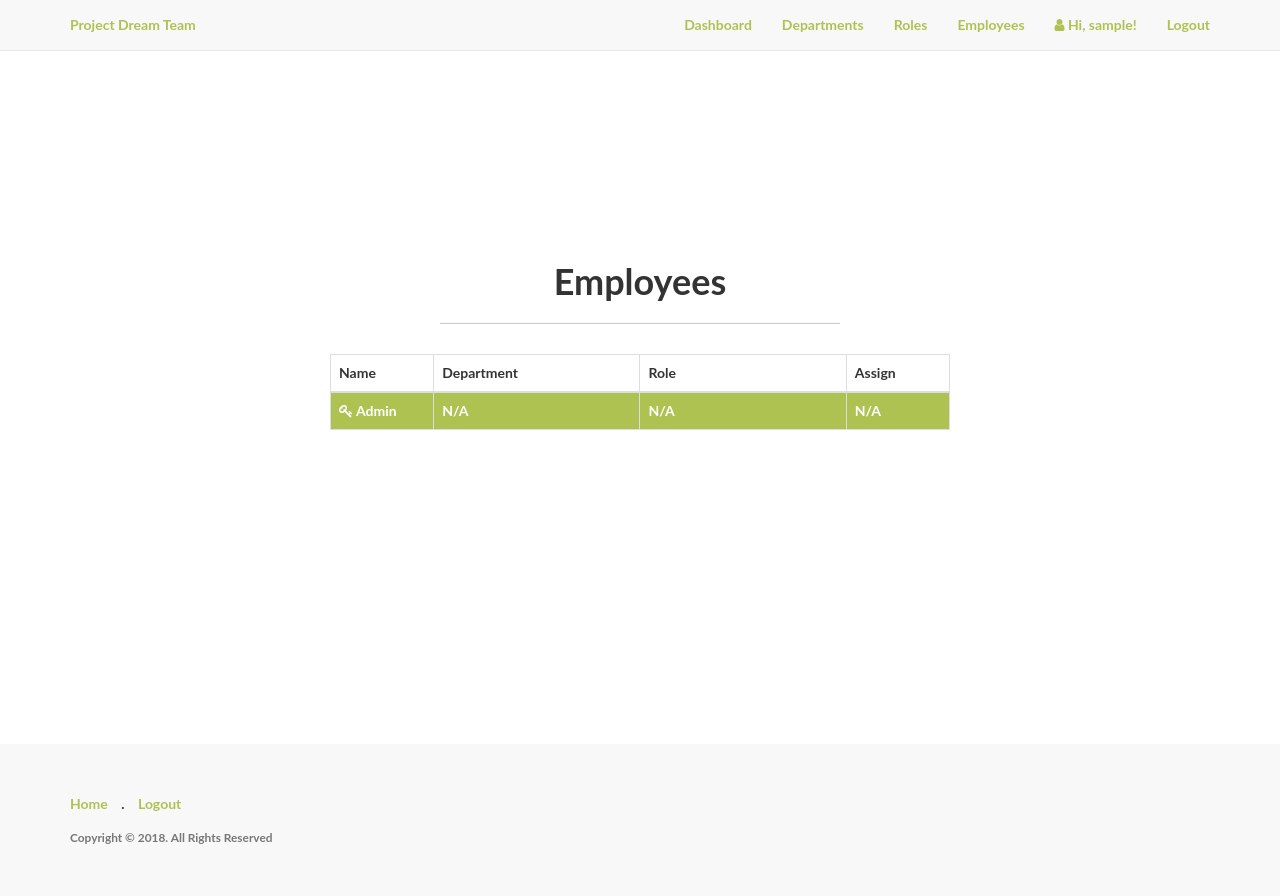
After one commit to ericnjoroge/dream-team, a Flask app: page /admin/employees in a window 1280 px wide. The commit adds this page. Run offline with Flask 2, Linux system fonts and the light colour scheme; a user stored in the database is signed in; tables that the repository leaves empty hold one stand-in row (values such as "Sample post"); parts of the project's set-up code (start-up, migrations or seed data) failed here and were passed over; some libraries are stand-ins or nearby versions.

Commit message:
added ability to assign employees roles and departments

```diff
--- a/app/admin/views.py
+++ b/app/admin/views.py
@@ -2,9 +2,9 @@ from flask import abort,flash,redirect,render_template,url_for
 from flask_login import current_user, login_required
 
 from . import admin
-from forms import DepartmentForm, RoleForm
+from forms import DepartmentForm, RoleForm, EmployeeAssignForm
 from .. import db
-from ..models import Department, Role
+from ..models import Department, Role, Employee
 
 def check_admin():
     """
@@ -185,3 +185,44 @@ def delete_role(id):
     return redirect(url_for('admin.list_roles'))
 
     return render_template(title="Delete Role")
+
+# Employee Views
+
+@admin.route('/employees')
+@login_required
+def list_employees():
+    """
+    List all employees
+    """
+    check_admin()
+
+    employees = Employee.query.all()
+    return render_template('admin/employees/employees.html',
+                        employees=employees,title='Employees')
+
+@admin.route('/employees/assign/<int:id>',methods=['GET','POST'])
+@login_required
+def assign_employee(id):
+    """
+    Assign a department and a role to an employee
+    """
+    check_admin()
+
+    employee = Employee.query.get_or_404(id)
+
+    #prevent admins from being assigned a role or a department
+    if employee.is_admin:
+        abort(403)
+
+    form = EmployeeAssignForm(obj=employee)
+    if form.validate_on_submit():
+        employee.department = form.department.data
+        employee.role = form.role.data
+        db.session.add(employee)
+        db.session.commit()
+        flash('You have successfully assigned a department and role.')
+
+        return redirect(url_for('admin.list_employees'))
+
+    return render_template('admin/employees/employee.html',employee=employee,
+                        form=form,title='Assign Employee')
--- /dev/null
+++ b/app/templates/admin/employees/employees.html
@@ -0,0 +1,67 @@
+{% import "bootstrap/utils.html" as utils %}
+{% extends "base.html" %}
+{% block title %}Employees{% endblock %}
+{% block body %}
+<div class="content-section">
+  <div class="outer">
+    <div class="middle">
+      <div class="inner">
+        <br>
+        {{ utils.flashed_messages() }}
+        <br>
+        <h1 style="text-align:center;">Employees</h1>
+        {% if employees %}
+          <hr class="intro-divider">
+          <div class="center">
+            <table class="table table-striped table-bordered">
+              <thead>
+                <tr>
+                  <th width="15%">Name</th>
+                  <th width="30%">Department</th>
+                  <th width="30%">Role</th>
+                  <th width="15%">Assign</th>
+                </tr>
+              </thead>
+              <tbody>
+                {% for employee in employees %}
+                  {% if employee.is_admin %}
+                    <tr style="background-color: #aec251; color: white;">
+                      <td><i class="fa fa-key"></i> Admin</td>
+                      <td>N/A</td>
+                      <td>N/A</td>
+                      <td>N/A</td>
+                    </tr>
+                  {% else %}
+                    <tr>
+                      <td>{{ employee.first_name}} {{ employee.last_name }}</td>
+                      <td>
+                        {% if employee.department %}
+                          {{ employee.department.name }}
+                        {% else %}
+                          -
+                        {% endif %}
+                      </td>
+                      <td>
+                        {% if employee.role %}
+                          {{ employee.role.name }}
+                        {% else %}
+                          -
+                        {% endif %}
+                      </td>
+                      <td>
+                        <a href="{{ url_for('admin.assign_employee',id=employee.id) }}">
+                          <i class="fa fa-user-plus"></i> Assign
+                        </a>
+                      </td>
+                    </tr>
+                  {% endif %}
+                {% endfor %}
+              </tbody>
+            </table>
+          </div>
+        {% endif %}
+      </div>
+    </div>
+  </div>
+</div>
+{% endblock %}
--- a/app/templates/base.html
+++ b/app/templates/base.html
@@ -27,7 +27,7 @@
                 <li><a href="{{ url_for('home.admin_dashboard' )}}">Dashboard</a></li>
                 <li><a href="{{ url_for('admin.list_departments' )}}">Departments</a></li>
                 <li><a href="{{ url_for('admin.list_roles') }}">Roles</a></li>
-                <li><a href="#">Employees</a></li>
+                <li><a href="{{ url_for('admin.list_employees') }}">Employees</a></li>
               {% else %}
                 <li><a href="{{ url_for('home.dashboard') }}">Dashboard</a></li>
               {% endif%}
```
Also changed, not shown: app/templates/admin/employees/employee.html (added, +25 -0 lines).
